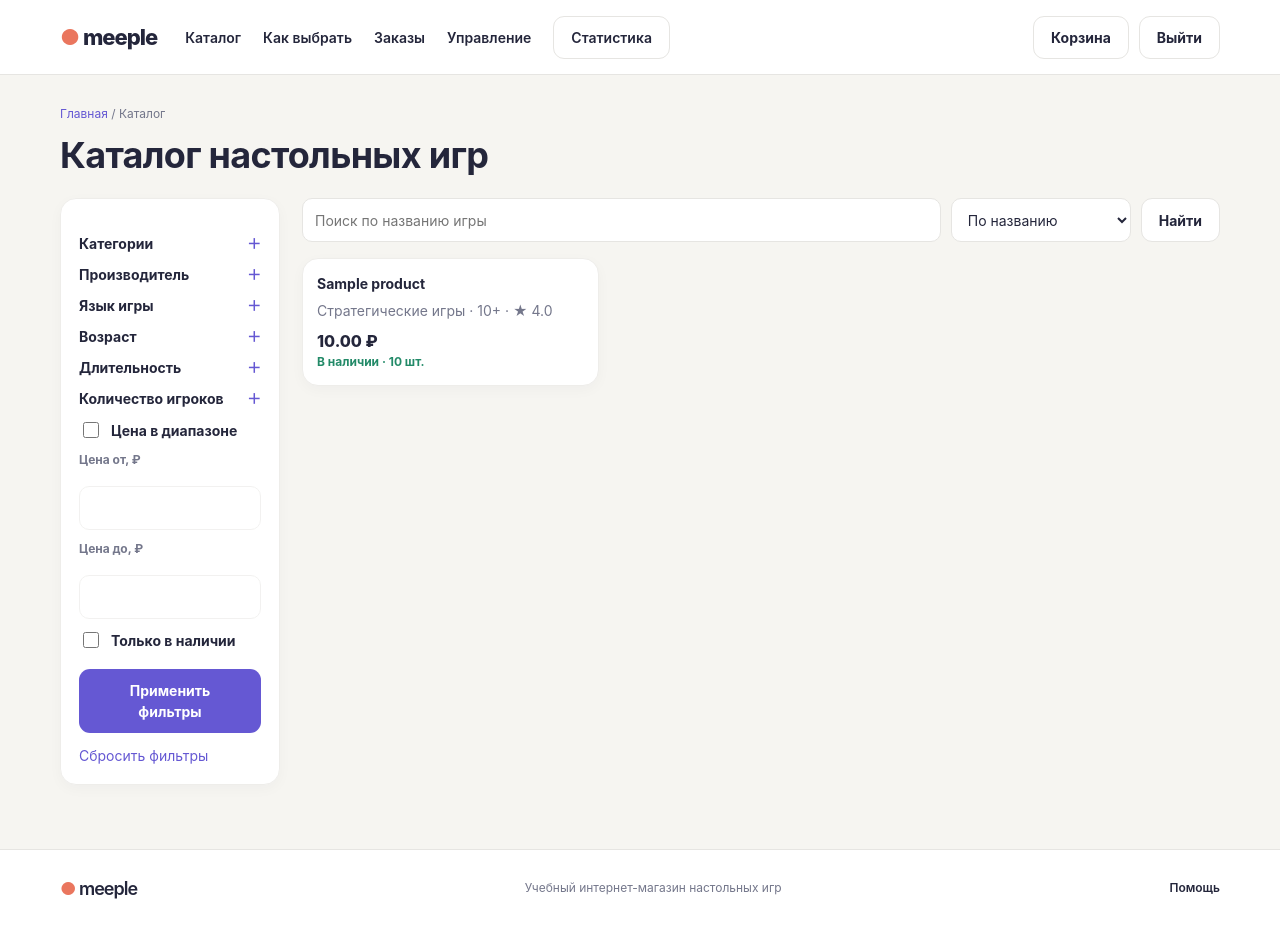
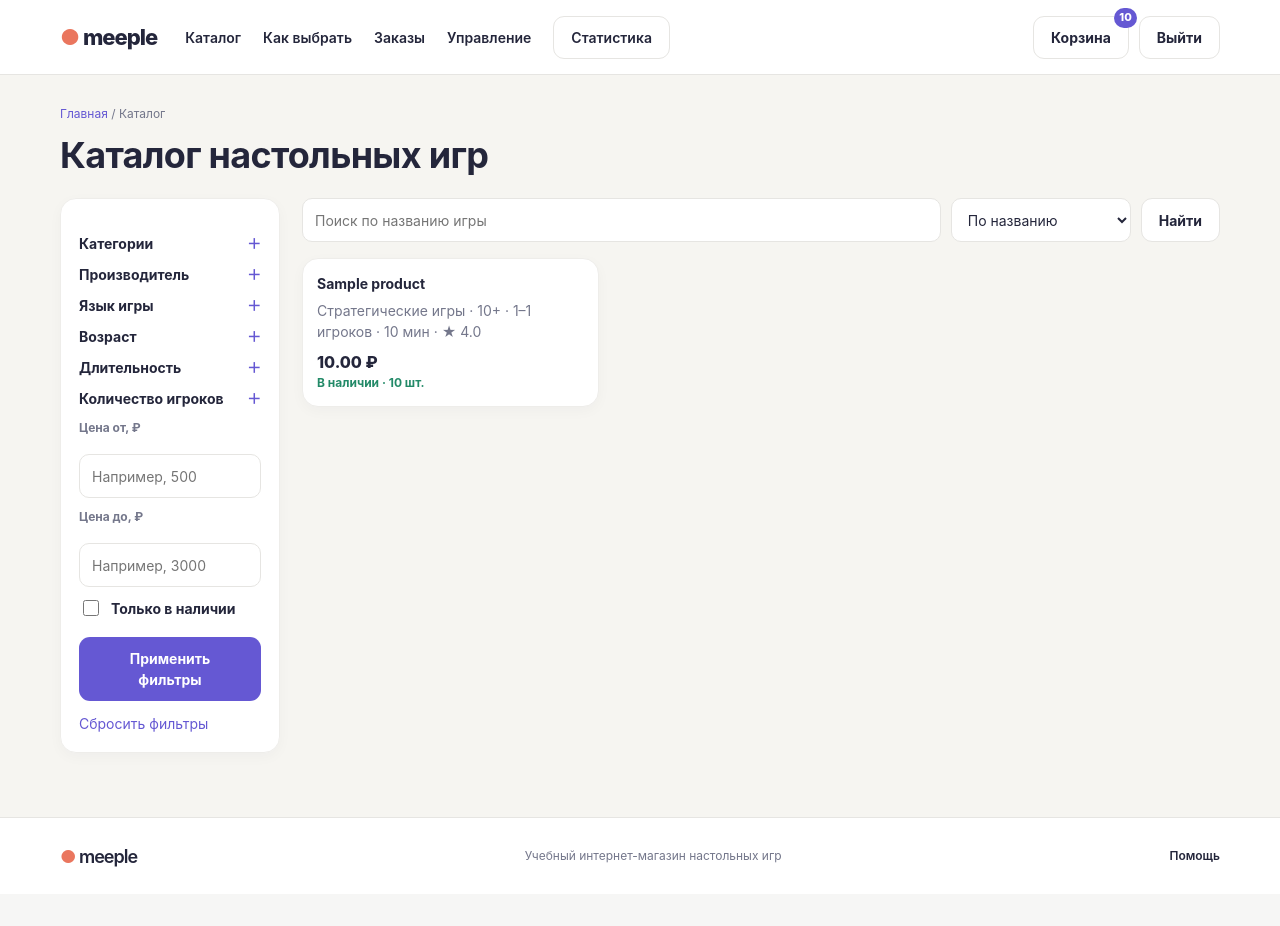
Before and after one commit to Mr-Vanya/practica_november, a Django app: page /catalog/ in a window 1280 px wide. After the commit the page ends 867 px from the top, so only its background shows below. Run offline with Django 5.2, Linux system fonts and the light colour scheme; a user stored in the database is signed in; data comes from the database, SQL or seed files in the repository; tables that the repository leaves empty hold one stand-in row (values such as "Sample post").

Commit message:
debug_fr-18

```diff
--- /dev/null
+++ b/main/context_processors.py
@@ -0,0 +1,14 @@
+from django.db.models import Sum
+
+from .models import CartItem
+
+
+def cart_item_count(request):
+    """Expose the total number of units in the signed-in user's cart."""
+    if not request.user.is_authenticated:
+        return {"cart_item_count": 0}
+
+    total = CartItem.objects.filter(cart__user=request.user).aggregate(
+        total=Sum("quantity")
+    )["total"]
+    return {"cart_item_count": total or 0}
--- a/main/static/main/css/site.css
+++ b/main/static/main/css/site.css
@@ -111,6 +111,38 @@ button {
 
 .header-actions form {
     margin: 0;
+}
+
+.header-actions > .cart-link { position: relative; overflow: visible; }
+.cart-count {
+    display: inline-grid;
+    min-width: 20px;
+    height: 20px;
+    place-items: center;
+    padding: 0 5px;
+    border-radius: 999px;
+    background: var(--color-primary);
+    color: #fff;
+    font-size: 11px;
+    font-weight: 800;
+    line-height: 1;
+}
+.header-actions > .cart-link > .cart-count {
+    position: absolute;
+    top: -9px;
+    right: -9px;
+    z-index: 2;
+    display: grid;
+}
+.mobile-cart-icon { position: relative; display: inline-block; }
+.mobile-cart-icon .cart-count {
+    position: absolute;
+    top: -7px;
+    right: -13px;
+    min-width: 17px;
+    height: 17px;
+    padding: 0 4px;
+    font-size: 10px;
 }
 
 .site-main {
--- a/main/templates/main/base.html
+++ b/main/templates/main/base.html
@@ -5,7 +5,7 @@
     <meta charset="utf-8">
     <meta name="viewport" content="width=device-width, initial-scale=1">
     <title>{% block title %}Meeple — настольные игры{% endblock %}</title>
-    <link rel="stylesheet" href="{% static 'main/css/site.css' %}?v=20261118-mobile-manager">
+    <link rel="stylesheet" href="{% static 'main/css/site.css' %}?v=20261120-cart-badge">
     <link rel="stylesheet" href="{% block extra_css %}{% endblock %}">
     {% block extra_head %}{% endblock %}
 </head>
@@ -28,7 +28,10 @@
             </nav>
             <div class="header-actions">
                 {% if user.is_authenticated %}
-                    <a class="btn btn-secondary" href="{% url 'main:cart' %}">Корзина</a>
+                    <a class="btn btn-secondary cart-link" href="{% url 'main:cart' %}">
+                        Корзина
+                        {% if cart_item_count %}<span class="cart-count" aria-label="Товаров в корзине: {{ cart_item_count }}">{{ cart_item_count }}</span>{% endif %}
+                    </a>
                     <form method="post" action="{% url 'main:logout' %}">
                         {% csrf_token %}
                         <button class="btn btn-secondary" type="submit">Выйти</button>
@@ -64,7 +67,9 @@
         <a href="{% url 'main:home' %}"><span>⌂</span>Главная</a>
         <a href="{% url 'main:catalog' %}"><span>⌕</span>Каталог</a>
         {% if user.is_authenticated %}
-            <a href="{% url 'main:cart' %}"><span>▢</span>Корзина</a>
+            <a class="mobile-cart-link" href="{% url 'main:cart' %}">
+                <span class="mobile-cart-icon">▢{% if cart_item_count %}<span class="cart-count" aria-label="Товаров в корзине: {{ cart_item_count }}">{{ cart_item_count }}</span>{% endif %}</span>Корзина
+            </a>
             <details class="mobile-profile">
                 <summary><span>♙</span>Профиль</summary>
                 <div class="mobile-profile-menu">
--- a/main/templates/main/catalog.html
+++ b/main/templates/main/catalog.html
@@ -91,14 +91,10 @@
                         </div>
                     </details>
 
-                    <label class="filter-option">
-                        <input type="checkbox" name="filter_price" value="1" data-filter-toggle="min-price-control,max-price-control" {% if request.GET.filter_price %}checked{% endif %}>
-                        <span>Цена в диапазоне</span>
-                    </label>
                     <label class="field-label" for="min-price-control">Цена от, ₽</label>
-                    <input class="field" id="min-price-control" type="text" inputmode="decimal" autocomplete="off" data-lpignore="true" data-1p-ignore="true" data-bwignore="true" pattern="[0-9]+([.][0-9]{1,2})?" name="min_price" value="{{ request.GET.min_price }}" {% if not request.GET.filter_price %}disabled{% endif %}>
+                    <input class="field" id="min-price-control" type="text" inputmode="decimal" autocomplete="off" data-lpignore="true" data-1p-ignore="true" data-bwignore="true" pattern="[0-9]+([.][0-9]{1,2})?" name="min_price" value="{{ request.GET.min_price }}" placeholder="Например, 500">
                     <label class="field-label" for="max-price-control">Цена до, ₽</label>
-                    <input class="field" id="max-price-control" type="text" inputmode="decimal" autocomplete="off" data-lpignore="true" data-1p-ignore="true" data-bwignore="true" pattern="[0-9]+([.][0-9]{1,2})?" name="max_price" value="{{ request.GET.max_price }}" {% if not request.GET.filter_price %}disabled{% endif %}>
+                    <input class="field" id="max-price-control" type="text" inputmode="decimal" autocomplete="off" data-lpignore="true" data-1p-ignore="true" data-bwignore="true" pattern="[0-9]+([.][0-9]{1,2})?" name="max_price" value="{{ request.GET.max_price }}" placeholder="Например, 3000">
 
                     <label class="filter-option">
                         <input type="checkbox" name="in_stock" value="1" {% if request.GET.in_stock %}checked{% endif %}>
@@ -126,7 +122,7 @@
                 {% for product in page_obj %}
                     <article class="product-card card">
                         <a class="product-name" href="{% url 'main:product_detail' product.pk %}">{{ product.name }}</a>
-                        <div class="meta">{{ product.category }} · {{ product.min_age }}+ · ★ {{ product.rating|default:'—' }}</div>
+                        <div class="meta">{{ product.category }} · {{ product.min_age }}+ · {{ product.min_players }}–{{ product.max_players }} игроков · {% if product.duration_min %}{{ product.duration_min }} мин{% else %}длительность не указана{% endif %} · ★ {{ product.rating|default:'—' }}</div>
                         <div class="price">{{ product.price }} ₽</div>
                         <div class="stock">{% if product.stock.quantity %}В наличии · {{ product.stock.quantity }} шт.{% else %}Нет в наличии{% endif %}</div>
                     </article>
--- a/main/templates/main/home.html
+++ b/main/templates/main/home.html
@@ -23,7 +23,7 @@
             {% for product in products %}
                 <article class="product-card card">
                     <a class="product-name" href="{% url 'main:product_detail' product.pk %}">{{ product.name }}</a>
-                    <div class="meta">{{ product.category }} · {{ product.min_age }}+</div>
+                    <div class="meta">{{ product.category }} · {{ product.min_age }}+ · {{ product.min_players }}–{{ product.max_players }} игроков · {% if product.duration_min %}{{ product.duration_min }} мин{% else %}длительность не указана{% endif %}</div>
                     <div class="price">{{ product.price }} ₽</div>
                     <div class="stock">
                         {% if product.stock.quantity %}В наличии · {{ product.stock.quantity }} шт.{% else %}Нет в наличии{% endif %}
--- a/main/views.py
+++ b/main/views.py
@@ -68,7 +68,7 @@ def catalog(request):
     if request.GET.get("in_stock"): qs = qs.filter(stock__quantity__gt=0)
     min_price_value = request.GET.get("min_price", "").strip()
     max_price_value = request.GET.get("max_price", "").strip()
-    if request.GET.get("filter_price") and (min_price_value or max_price_value):
+    if min_price_value or max_price_value:
         try:
             min_price = Decimal(min_price_value) if min_price_value else None
             max_price = Decimal(max_price_value) if max_price_value else None
--- a/pr/settings.py
+++ b/pr/settings.py
@@ -26,6 +26,10 @@ SECRET_KEY = 'django-insecure-lf*9cvg)8o+jap_w3s6%gwu#s#1fh!=%39($bzp6#1x$1v$ofe
 DEBUG = False
 
 ALLOWED_HOSTS = ['localhost', '127.0.0.1', "192.168.1.152"]
+
+# Keep authenticated sessions for one week, including after closing the browser.
+SESSION_COOKIE_AGE = 60 * 60 * 24 * 7
+SESSION_EXPIRE_AT_BROWSER_CLOSE = False
 
 
 # Application definition
@@ -62,6 +66,7 @@ TEMPLATES = [
                 'django.template.context_processors.request',
                 'django.contrib.auth.context_processors.auth',
                 'django.contrib.messages.context_processors.messages',
+                'main.context_processors.cart_item_count',
             ],
         },
     },
```
